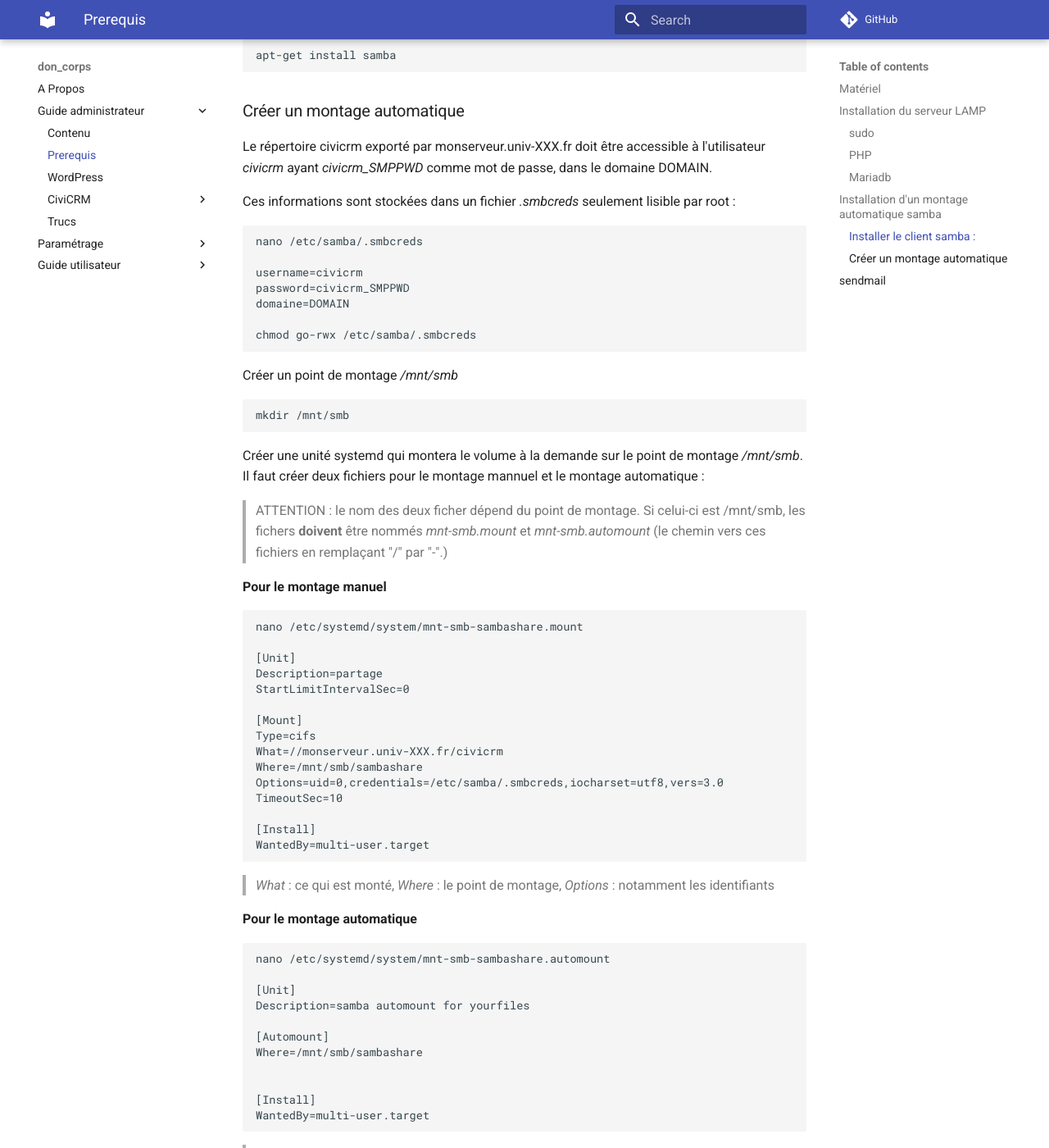
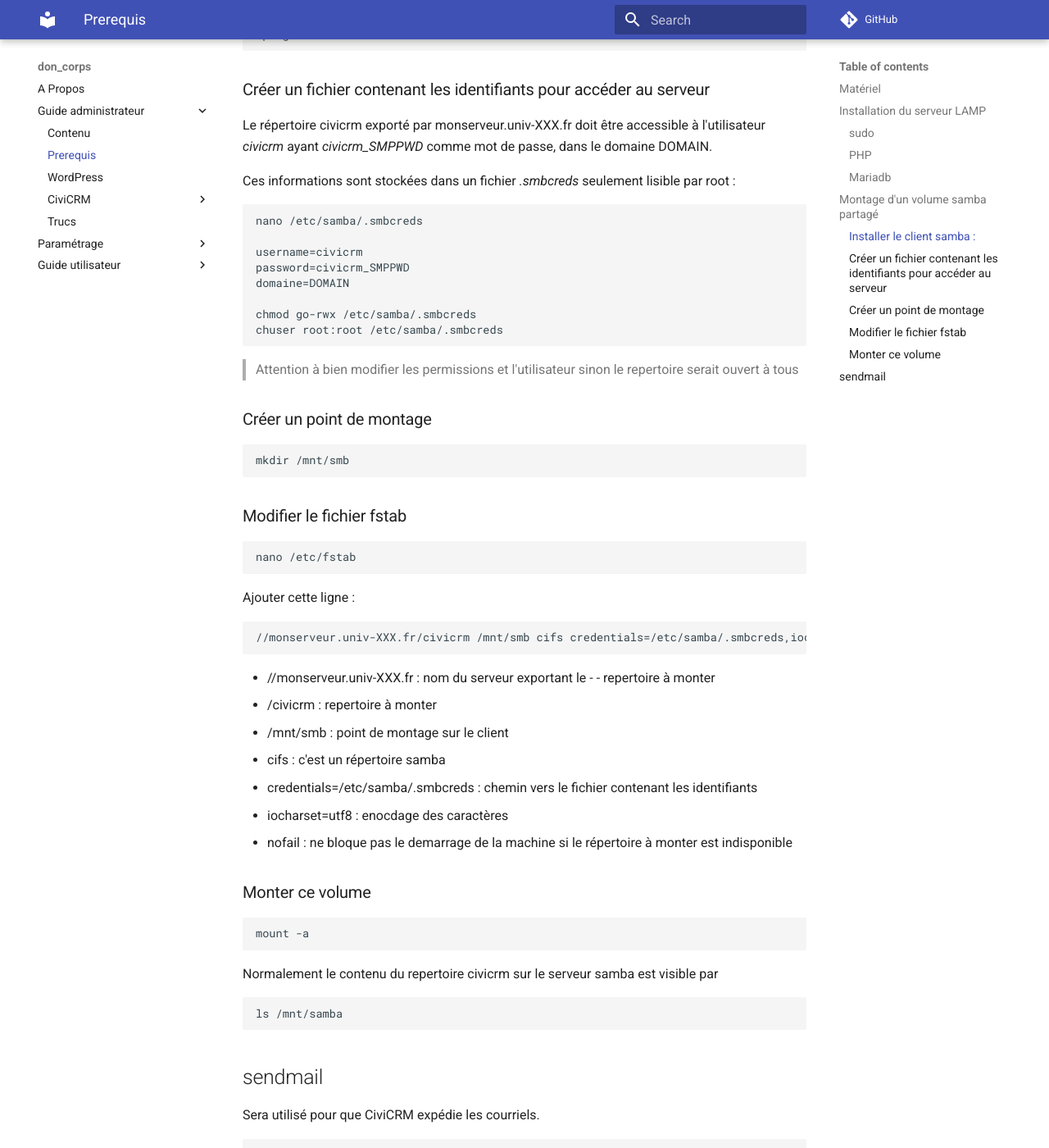
Before and after one commit to destrieux/ddc-doc, an MkDocs documentation site: the page built from docs/GuideAdmin/intro/prerequis.md, in a window 1280 px wide and 1400 px high, scrolled down 2222 px. Shown: the whole window at 82% size. Built offline with MkDocs 1.6.1 and Material for MkDocs 9.7.7, drawn with Linux system fonts in a browser that asks for light colours; comment, search, counter and statistics services are not loaded; some of the changed text lies outside the part shown.

Commit message:
post install prod new

````diff
--- a/docs/GuideAdmin/intro/prerequis.md
+++ b/docs/GuideAdmin/intro/prerequis.md
@@ -59,16 +59,16 @@ Vous pouvez accéder à la base wordpress depuis
 ```user : root```<br>
 ```password : MARIADB_ROOT_PWD```<br>
 
-## Installation d'un montage automatique samba
+## Montage d'un volume samba partagé
 CiviOffice est une extension de CiviCRM qui génère les documents (courriers, cartes...) à partir de [modèles modifiables par l'utilisateur](../../Parametrage/user.md) avec un systeme de jetons remontant des informations de la base de données.
 
-Le plus pratique est de disposer d'un volume partagé, modifiable par l'utilisateur et visible par le serveur. Vous pouvez par exemple créer un partage samba sur un serveur de fichier (par exemple *//monserveur.univ-XXX.fr/civicrm *) qui exportera un répertoire *civicrm* vers votre serveur CiviCRM.
+Le plus pratique est de disposer d'un volume partagé, modifiable par l'utilisateur et visible par le serveur. Vous pouvez par exemple créer un partage samba sur un serveur de fichier (par exemple *//monserveur.univ-XXX.fr/civicrm*) qui exportera un répertoire *civicrm* vers votre serveur CiviCRM.
 
 ### Installer le client samba :
 
     apt-get install samba
 
-### Créer un montage automatique
+### Créer un fichier contenant les identifiants pour accéder au serveur
 Le répertoire civicrm exporté par monserveur.univ-XXX.fr doit être accessible à l'utilisateur *civicrm* ayant *civicrm_SMPPWD* comme mot de passe, dans le domaine DOMAIN.
 
 Ces informations sont stockées dans un fichier *.smbcreds* seulement lisible par root :
@@ -80,10 +80,40 @@ Ces informations sont stockées dans un fichier *.smbcreds* seulement lisible pa
     domaine=DOMAIN
 
     chmod go-rwx /etc/samba/.smbcreds
+    chuser root:root /etc/samba/.smbcreds
 
-Créer un point de montage */mnt/smb*
+> Attention à bien modifier les permissions et l'utilisateur sinon le repertoire serait ouvert à tous
+
+### Créer un point de montage
 
     mkdir /mnt/smb
+
+### Modifier le fichier fstab
+
+    nano /etc/fstab
+
+Ajouter cette ligne :
+
+    //monserveur.univ-XXX.fr/civicrm /mnt/smb cifs credentials=/etc/samba/.smbcreds,iocharset=utf8,uid=0,nofail 0       0
+
+- //monserveur.univ-XXX.fr : nom du serveur exportant le - - repertoire à monter <br>
+- /civicrm : repertoire à monter<br>
+- /mnt/smb : point de montage sur le client<br>
+- cifs : c'est un répertoire samba<br>
+- credentials=/etc/samba/.smbcreds : chemin vers le fichier contenant les identifiants<br>
+- iocharset=utf8 : enocdage des caractères<br>
+- nofail : ne bloque pas le demarrage de la machine si le répertoire à monter est indisponible<br>
+
+### Monter ce volume
+    mount -a
+
+Normalement le contenu du repertoire civicrm sur le serveur samba est visible par
+
+    ls /mnt/samba
+
+
+
+<!-- ### Créer un montage automatique
 
 Créer une unité systemd qui montera le volume à la demande sur le point de montage */mnt/smb*. Il faut créer deux fichiers pour le montage mannuel et le montage automatique :
 
@@ -135,7 +165,7 @@ Créer une unité systemd qui montera le volume à la demande sur le point de mo
 
 Pour vérifier qu'elle est active :
 
-    systemctl
+    systemctl -->
 
 ## sendmail
 Sera utilisé pour que CiviCRM expédie les courriels.
````
